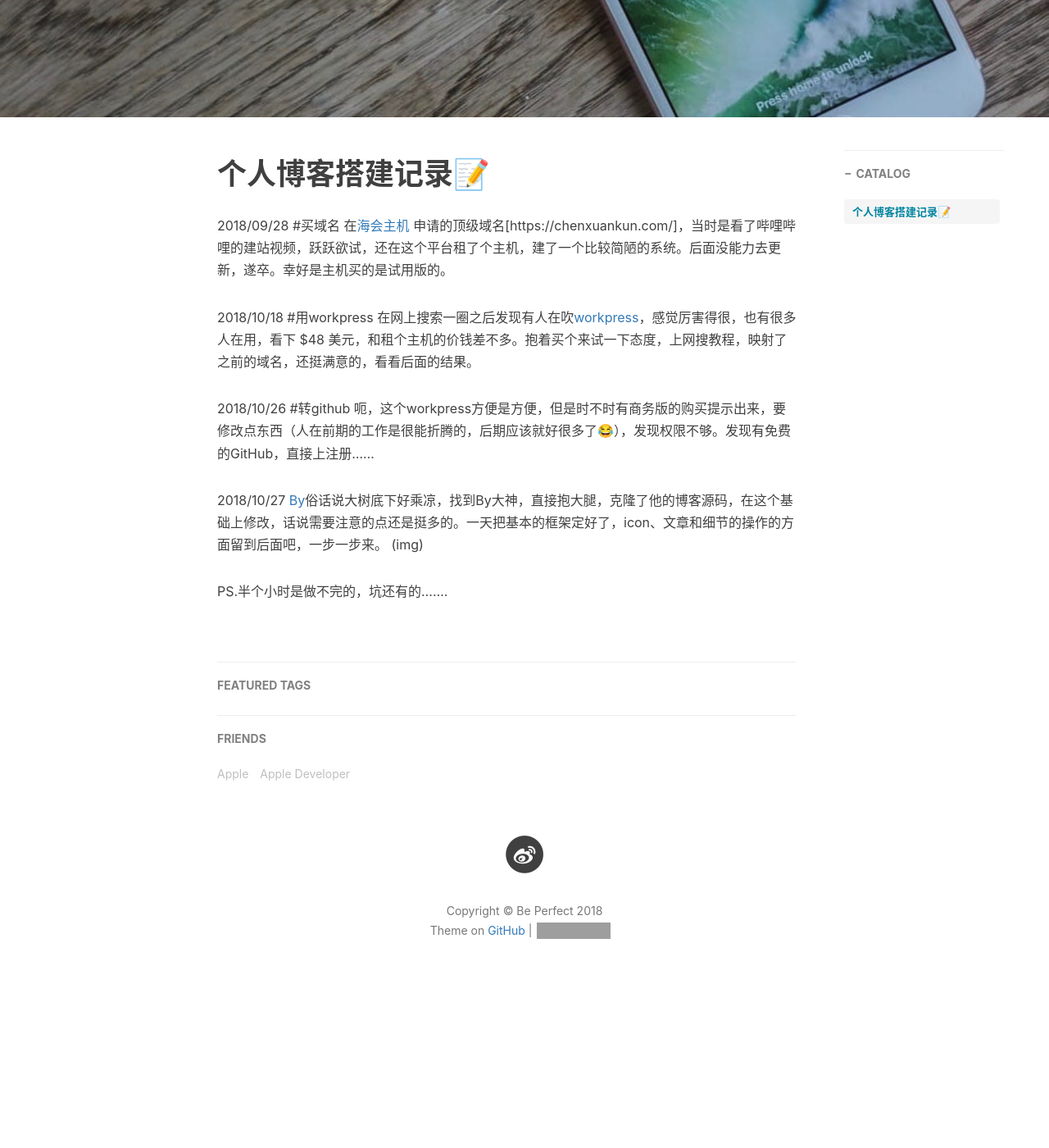
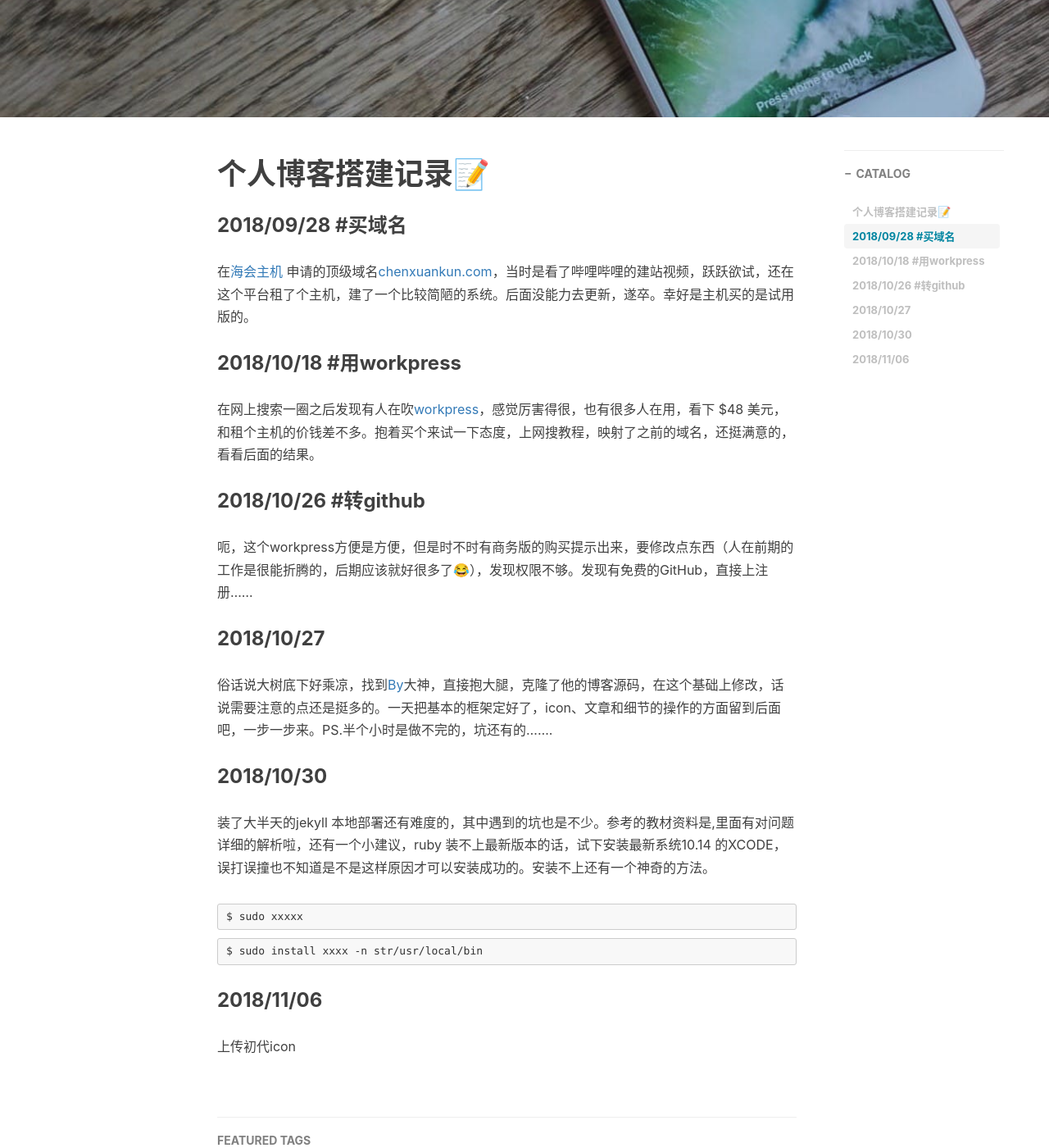
Before and after one commit to MagicalKevin/MagicalKevin.github.io, a Jekyll site: the page built from _posts/2018-10-29-个人博客搭建记录.md, in a window 1280 px wide and 1400 px high, scrolled down 380 px. Shown: the whole window at 82% size. Built offline with Jekyll 4.4.1, drawn with Linux system fonts in a browser that asks for light colours; nearby versions of some CDN libraries; comment, search, counter and statistics services are not loaded; before the commit the page ends 1619 px from its top, so only the background shows below that; grey boxes are pictures that could not be loaded.

Commit message:
上传初代icon

````diff
--- a/_posts/2018-10-29-个人博客搭建记录.md
+++ b/_posts/2018-10-29-个人博客搭建记录.md
@@ -13,17 +13,28 @@ tags:
 
 
 # 个人博客搭建记录📝
-2018/09/28   #买域名
-在[海会主机](http://www.haihuizhuji.com/) 申请的顶级域名[https://chenxuankun.com/]，当时是看了哔哩哔哩的建站视频，跃跃欲试，还在这个平台租了个主机，建了一个比较简陋的系统。后面没能力去更新，遂卒。幸好是主机买的是试用版的。
+### 2018/09/28   #买域名
+在[海会主机](http://www.haihuizhuji.com/) 申请的顶级域名[chenxuankun.com](https://chenxuankun.com/)，当时是看了哔哩哔哩的建站视频，跃跃欲试，还在这个平台租了个主机，建了一个比较简陋的系统。后面没能力去更新，遂卒。幸好是主机买的是试用版的。
 
-2018/10/18    #用workpress
+### 2018/10/18    #用workpress
 在网上搜索一圈之后发现有人在吹[workpress](https://wordpress.com/)，感觉厉害得很，也有很多人在用，看下 $48 美元，和租个主机的价钱差不多。抱着买个来试一下态度，上网搜教程，映射了之前的域名，还挺满意的，看看后面的结果。
 
-2018/10/26   #转github
+### 2018/10/26   #转github
 呃，这个workpress方便是方便，但是时不时有商务版的购买提示出来，要修改点东西（人在前期的工作是很能折腾的，后期应该就好很多了😂），发现权限不够。发现有免费的GitHub，直接上注册……
 
-2018/10/27
-[By](http://qiubaiying.top/2017/02/06/%E5%BF%AB%E9%80%9F%E6%90%AD%E5%BB%BA%E4%B8%AA%E4%BA%BA%E5%8D%9A%E5%AE%A2/)俗话说大树底下好乘凉，找到By大神，直接抱大腿，克隆了他的博客源码，在这个基础上修改，话说需要注意的点还是挺多的。一天把基本的框架定好了，icon、文章和细节的操作的方面留到后面吧，一步一步来。
-(img)
+### 2018/10/27
+俗话说大树底下好乘凉，找到[By](http://qiubaiying.top/2017/02/06/%E5%BF%AB%E9%80%9F%E6%90%AD%E5%BB%BA%E4%B8%AA%E4%BA%BA%E5%8D%9A%E5%AE%A2/)大神，直接抱大腿，克隆了他的博客源码，在这个基础上修改，话说需要注意的点还是挺多的。一天把基本的框架定好了，icon、文章和细节的操作的方面留到后面吧，一步一步来。PS.半个小时是做不完的，坑还有的…….
 
-PS.半个小时是做不完的，坑还有的…….
+### 2018/10/30
+装了大半天的jekyll 本地部署还有难度的，其中遇到的坑也是不少。参考的教材资料是[](),里面有对问题详细的解析啦，还有一个小建议，ruby 装不上最新版本的话，试下安装最新系统10.14 的XCODE，误打误撞也不知道是不是这样原因才可以安装成功的。安装不上还有一个神奇的方法。
+
+```
+$ sudo xxxxx
+```
+
+```
+$ sudo install xxxx -n str/usr/local/bin
+```
+
+### 2018/11/06
+上传初代icon
````
Also changed, not shown: img/about-BY-Kevin.jpg, img/favicon.ico, 7 other files.
